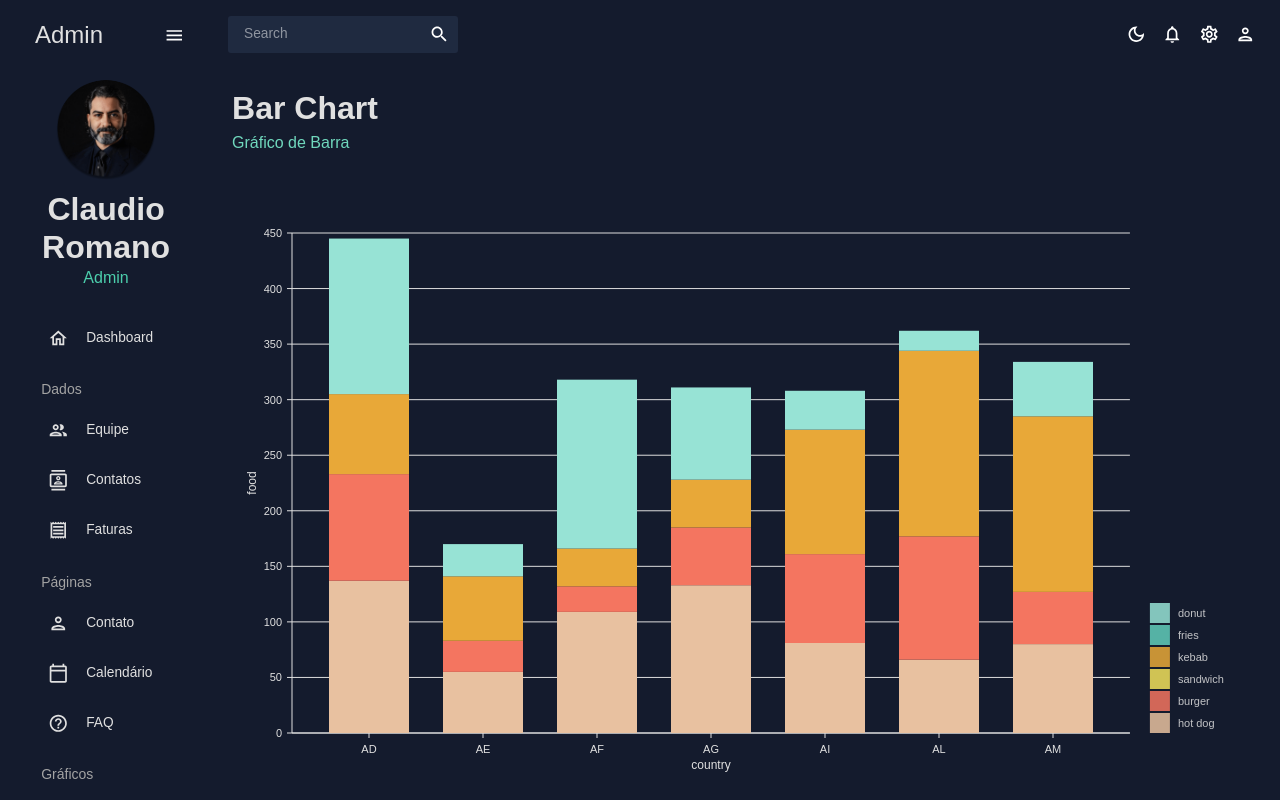
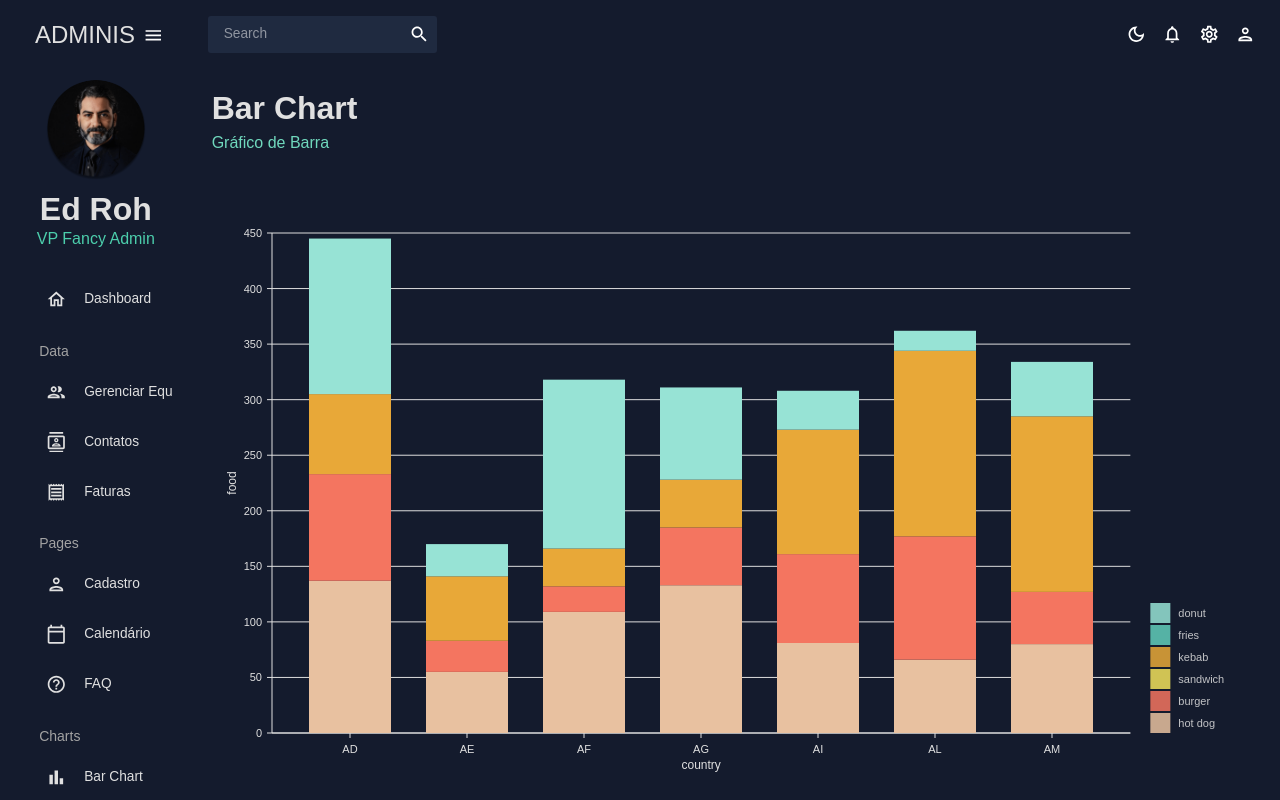
Before and after one commit to claudioromanosp/react-admin, a React (Create React App) app: page /bar in a window 1280 px wide. Shown: the top 800 px of the page. Built offline with nearby package versions, Linux system fonts and the light colour scheme.

Commit message:
correção de links | ajustes gerais

```diff
--- a/src/scenes/global/Sidebar.jsx
+++ b/src/scenes/global/Sidebar.jsx
@@ -22,6 +22,7 @@ const Item = ({ title, to, icon, selected, setSelected }) => {
   const theme = useTheme();
   const colors = tokens(theme.palette.mode);
   return (
+    <Link to={to} style={{ textDecoration: 'none' }}>
       <MenuItem
         active={selected === title}
         style={{
@@ -31,8 +32,8 @@ const Item = ({ title, to, icon, selected, setSelected }) => {
         icon={icon}
       >
         <Typography>{title}</Typography>
-      <Link to={to} />
       </MenuItem>
+    </Link>
   );
 };
 
@@ -81,7 +82,7 @@ const Sidebar = () => {
                 ml="15px"
               >
                 <Typography variant="h3" color={colors.grey[100]}>
-                  Admin
+                  ADMINIS
                 </Typography>
                 <IconButton onClick={() => setIsCollapsed(!isCollapsed)}>
                   <MenuOutlinedIcon />
@@ -108,10 +109,10 @@ const Sidebar = () => {
                   fontWeight="bold"
                   sx={{ m: "10px 0 0 0" }}
                 >
-                  Claudio Romano
+                  Ed Roh
                 </Typography>
                 <Typography variant="h5" color={colors.greenAccent[500]}>
-                  Admin
+                  VP Fancy Admin
                 </Typography>
               </Box>
             </Box>
@@ -131,10 +132,10 @@ const Sidebar = () => {
               color={colors.grey[300]}
               sx={{ m: "15px 0 5px 20px" }}
             >
-              Dados
+              Data
             </Typography>
             <Item
-              title="Equipe"
+              title="Gerenciar Equipe"
               to="/equipe"
               icon={<PeopleOutlinedIcon />}
               selected={selected}
@@ -142,7 +143,7 @@ const Sidebar = () => {
             />
             <Item
               title="Contatos"
-              to="/contacts"
+              to="/contatos"
               icon={<ContactsOutlinedIcon />}
               selected={selected}
               setSelected={setSelected}
@@ -160,10 +161,10 @@ const Sidebar = () => {
               color={colors.grey[300]}
               sx={{ m: "15px 0 5px 20px" }}
             >
-              Páginas
+              Pages
             </Typography>
             <Item
-              title="Contato"
+              title="Cadastro"
               to="/form"
               icon={<PersonOutlinedIcon />}
               selected={selected}
@@ -189,7 +190,7 @@ const Sidebar = () => {
               color={colors.grey[300]}
               sx={{ m: "15px 0 5px 20px" }}
             >
-              Gráficos
+              Charts
             </Typography>
             <Item
               title="Bar Chart"
```
Lines whose indentation alone changed are shown as unchanged.
